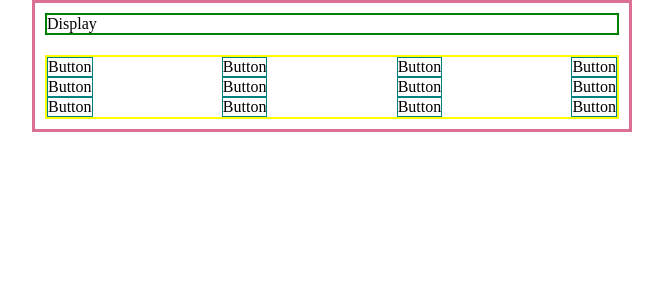
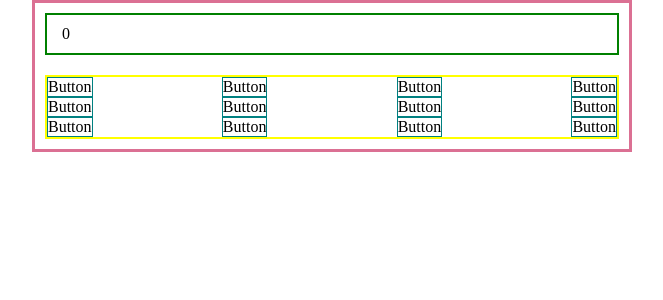
Before and after one commit to amita-roy/Calculator, a React (Create React App) app: page / in a window 1280 px wide. Shown: the top 300 px of the page, without its empty margins (308-971 px from the left). Built offline with nearby package versions, Linux system fonts and the light colour scheme.

Commit message:
Add props for display component, add proptype check and default prop for display

```diff
--- a/src/components/app/App.js
+++ b/src/components/app/App.js
@@ -8,13 +8,14 @@ class App extends Component {
   constructor(props) {
     super(props);
 
-    this.state = {};
+    this.state = { calculation: 0 };
   }
 
   render() {
+    const { calculation } = this.state;
     return (
       <div className="app">
-        <Display />
+        <Display result={calculation} />
         <ButtonPanel />
       </div>
     );
--- a/src/components/display/Display.css
+++ b/src/components/display/Display.css
@@ -1,3 +1,4 @@
 .display {
   border: 2px solid green;
+  padding: 10px 15px;
 }
--- a/src/components/display/Display.js
+++ b/src/components/display/Display.js
@@ -1,7 +1,17 @@
 import React from 'react';
+import PropTypes from 'prop-types';
 
 import './Display.css';
 
-export default function Display() {
-  return <div className="display">Display</div>;
+export default function Display(props) {
+  const { result } = props;
+  return <div className="display">{ result }</div>;
 }
+
+Display.defaultProps = {
+  result: 0,
+};
+
+Display.propTypes = {
+  result: PropTypes.number,
+};
```
